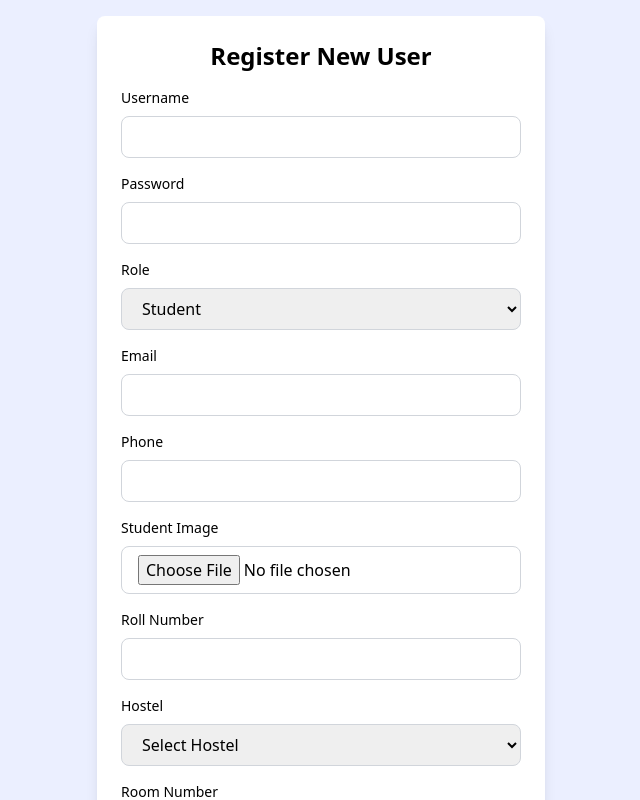
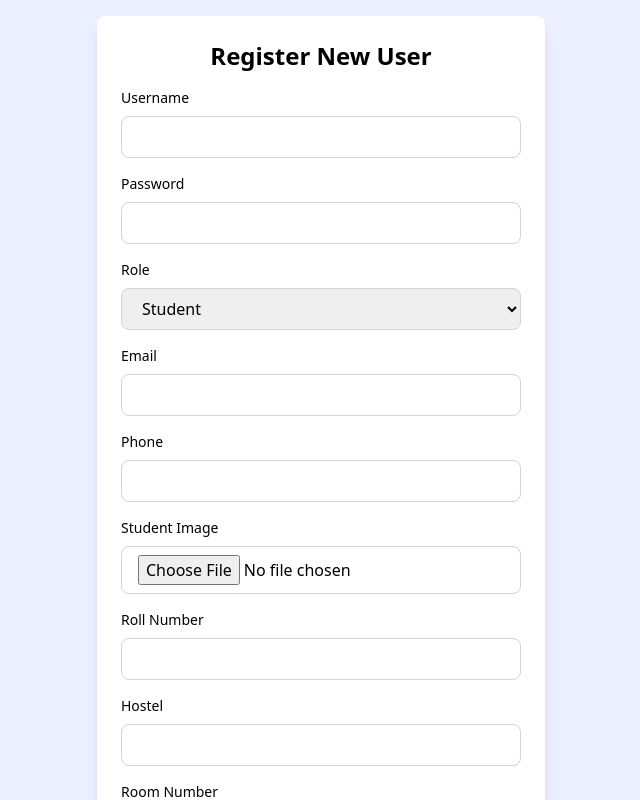
Before and after one commit to ankit-yt/PCTE-Hostel-Management-System, a React (Vite) app in the folder Frontend/: page /register in a window 1280 px wide. Shown: the top 800 px of the page, without its empty margins (319-959 px from the left). Built offline with nearby package versions, Linux system fonts and the light colour scheme; no server answers.

Commit message:
7th commit

```diff
--- a/Frontend/src/components/Register.jsx
+++ b/Frontend/src/components/Register.jsx
@@ -12,42 +12,31 @@ function Register() {
         name: '',
         email: '',
         phone: '',
-        image: null,
+        image: null
     });
 
     const [availableRooms, setAvailableRooms] = useState([]);
     const [message, setMessage] = useState('');
-const hostel = userData.hostel === 'Boys hostel' ? 'Boys hostel' : userData.hostel === 'Girls hostel' ? 'Girls hostel' : '';
 
     useEffect(() => {
         const fetchRooms = async () => {
-        if (hostel) { // Check if hostel type is determined
+            if (userData.hostel) {
                 try {
-                // Fetch rooms for the specific hostel type
                     const response = await axios.get(`${window.location.origin}/api/rooms`, {
-                    params: { hostel } // Pass hostel type as a query parameter
+                        params: { hostel: userData.hostel }
                     });
-
-                // First, filter rooms by hostel type (boys or girls)
-                const roomsByHostel = response.data.filter(room => room.hostel === hostel);
-
-                // Then, filter rooms that are not fully occupied
-                const availableRooms = roomsByHostel.filter(room => room.occupied < room.capacity);
-
-                // Update the state with available rooms
-                setAvailableRooms(availableRooms);
+                    const filteredRooms = response.data.filter(room => room.occupied < room.capacity);
+                    setAvailableRooms(filteredRooms);
                 } catch (err) {
                     setMessage('Error fetching rooms');
-                console.error(err);
                 }
             } else {
-            // If no hostel type is determined, clear the available rooms
                 setAvailableRooms([]);
             }
         };
 
         fetchRooms();
-}, [hostel]); // Dependency on `hostel` instead of `userData.hostel`
+    }, [userData.hostel]);
 
     const handleInputChange = (e) => {
         const { name, value } = e.target;
@@ -190,22 +179,14 @@ return (
                             </div>
                             <div className="mb-4">
                                 <label className="block text-sm font-medium mb-2">Hostel</label>
-                            {/* <input
+                                <input
                                     type="text"
                                     name="hostel"
                                     value={userData.hostel}
                                     onChange={handleInputChange}
                                     className="w-full px-4 py-2 border border-gray-300 rounded-lg focus:outline-none focus:ring-2 focus:ring-blue-500"
                                     required
-                            /> */}
-                            <select name="hostel" value={userData.hostel} onChange={handleInputChange}
-                             className="w-full px-4 py-2 border border-gray-300 rounded-lg focus:outline-none focus:ring-2 focus:ring-blue-500"
-
-                            id="">
-                                <option value="">Select Hostel</option>
-                                <option value="Boys hostel">Boys hostel</option>
-                                <option value="Girls hostel">Girls hostel</option>
-                            </select>
+                                />
                             </div>
                             <div className="mb-4">
                                 <label className="block text-sm font-medium mb-2">Room Number</label>
```
Also changed, not shown: 3 other files (tests, documents, lock files or other folders). Lines whose indentation alone changed are shown as unchanged.
